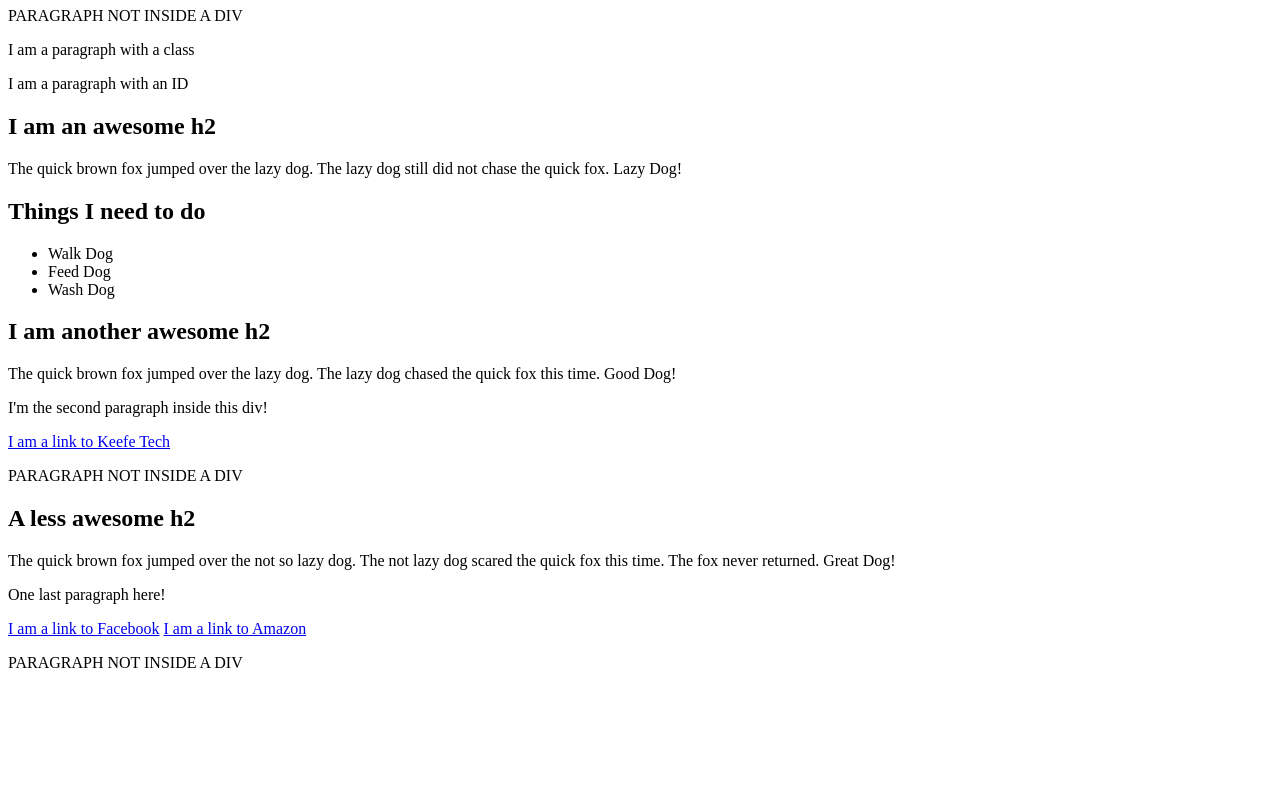
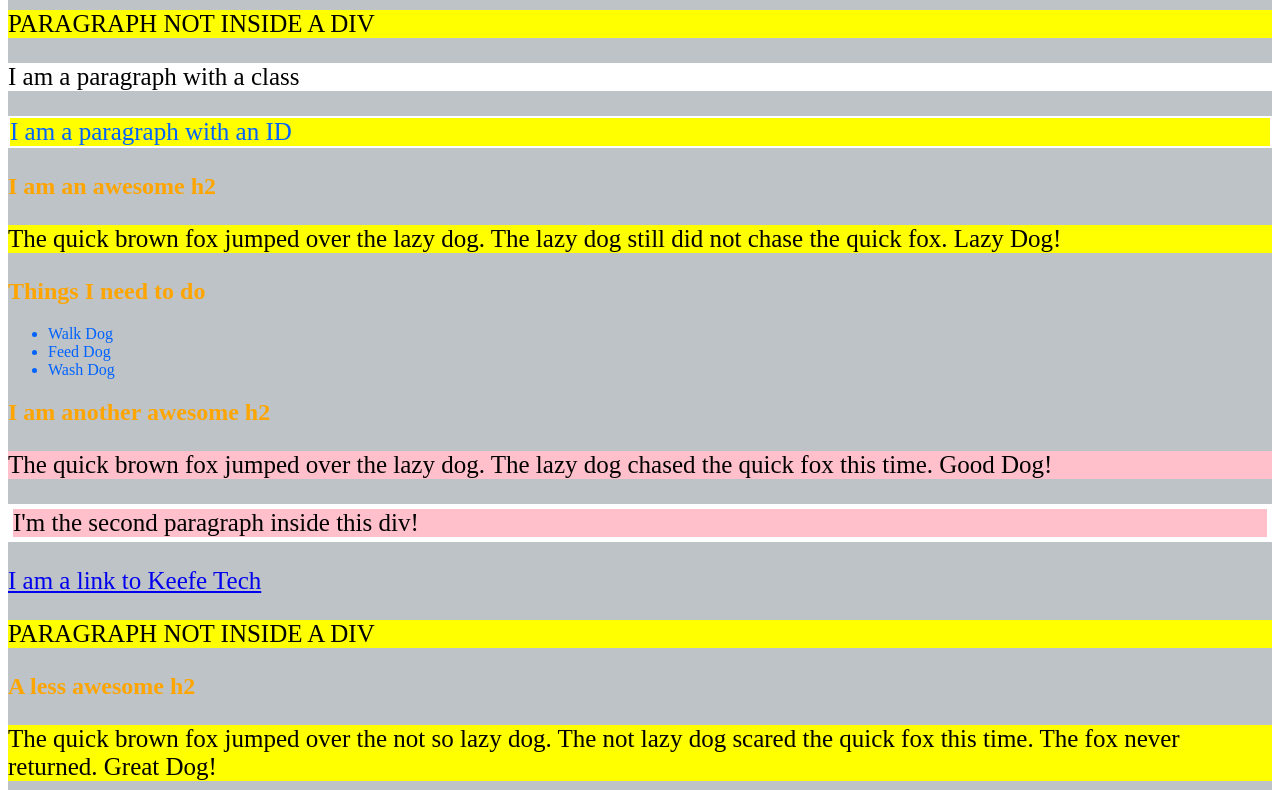
Before and after one commit to KTProg-2024/css-combination-3-7-Anon2024, a plain HTML site: page Assignment7.html in a window 1280 px wide. Shown: the part 73-863 px from the top of the page. Before the commit the page ends 800 px from the top, so only its background shows below. Drawn offline with Linux system fonts and the light colour scheme.

Commit message:
I finished the assignment

```diff
--- a/Assignment7.html
+++ b/Assignment7.html
@@ -32,10 +32,50 @@
 	<head>
 	  <title>Selectors Exercise</title>
 	  <style>
-
+      .body {
+        background-color: #bdc3c7;
+      }
+      h1 {
+        color: #9b59b6;
+      }
+      h2 {
+        color: orange;
+      }
+      li {
+        color: #0062ff;
+      }
+      p {
+        background-color: yellow;
+      }
+      .hello {
+        background-color: #ffffff;
+      }
+      #special {
+        border-style: solid;
+        border-width: 2px;
+        color: #0062ff;
+      }
+      div p {
+        font-size: 25px;
+      }
+      .third p {
+        background-color: pink;
+      }
+      div p+p {
+        border-style: solid;
+        border-width: 5px;
+        border-color: #ffffff
+      }
+      .third a {
+        font-size: 25px;
+      }
+      a ~ a {
+        font-size: 30px
+      }
 	  </style>
 	</head>
 	<body>
+    <div class="body">
       <h1>Selectors Exercise</h1>
 
       <p>PARAGRAPH NOT INSIDE A DIV</p>
@@ -87,6 +127,6 @@
       </div>
 
       <p>PARAGRAPH NOT INSIDE A DIV</p>
-
+    </div>
 	</body>
 </html>
```
Also changed, not shown: Assignment3.html (+4 -1 lines), Assignment4.html (+3 -1 lines), Assignment5.html (+4 -1 lines), Assignment6.html (+3 -1 lines), index.html (+1 -1 lines). Lines whose indentation alone changed are shown as unchanged.
